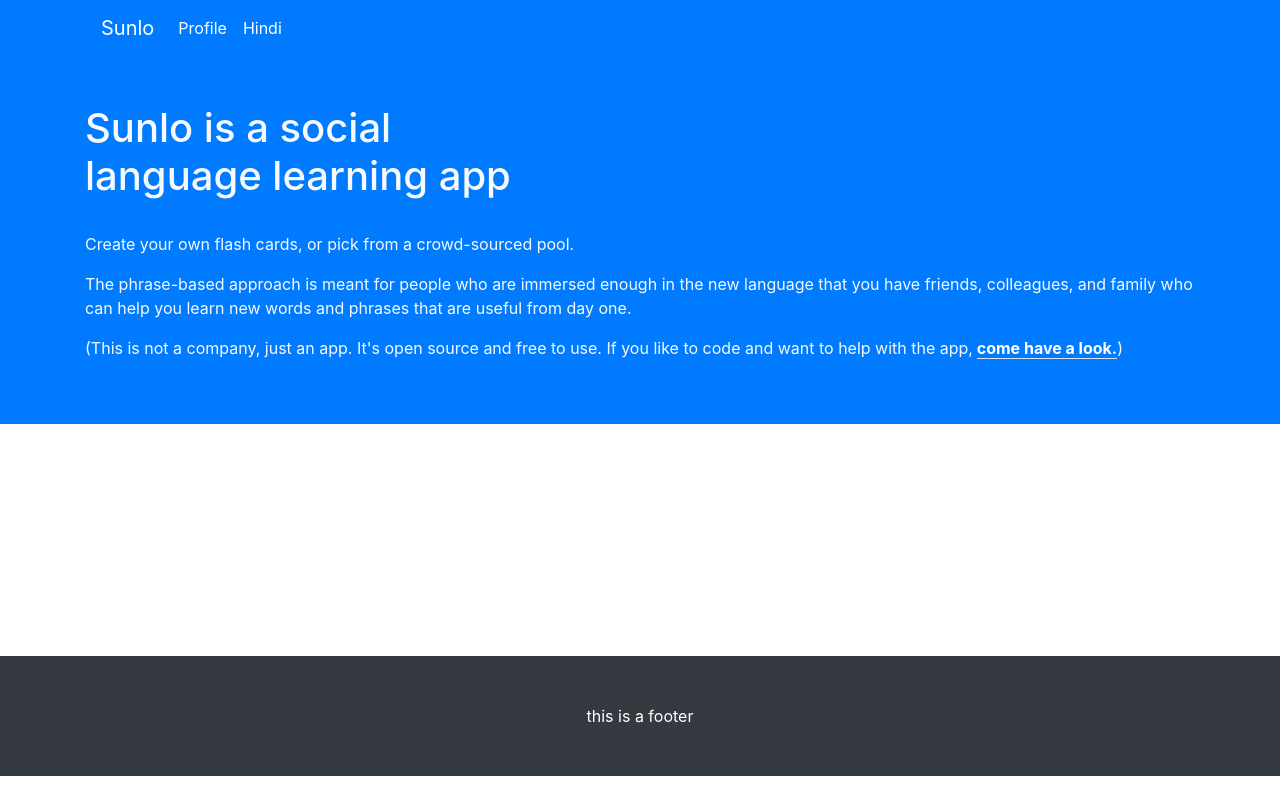
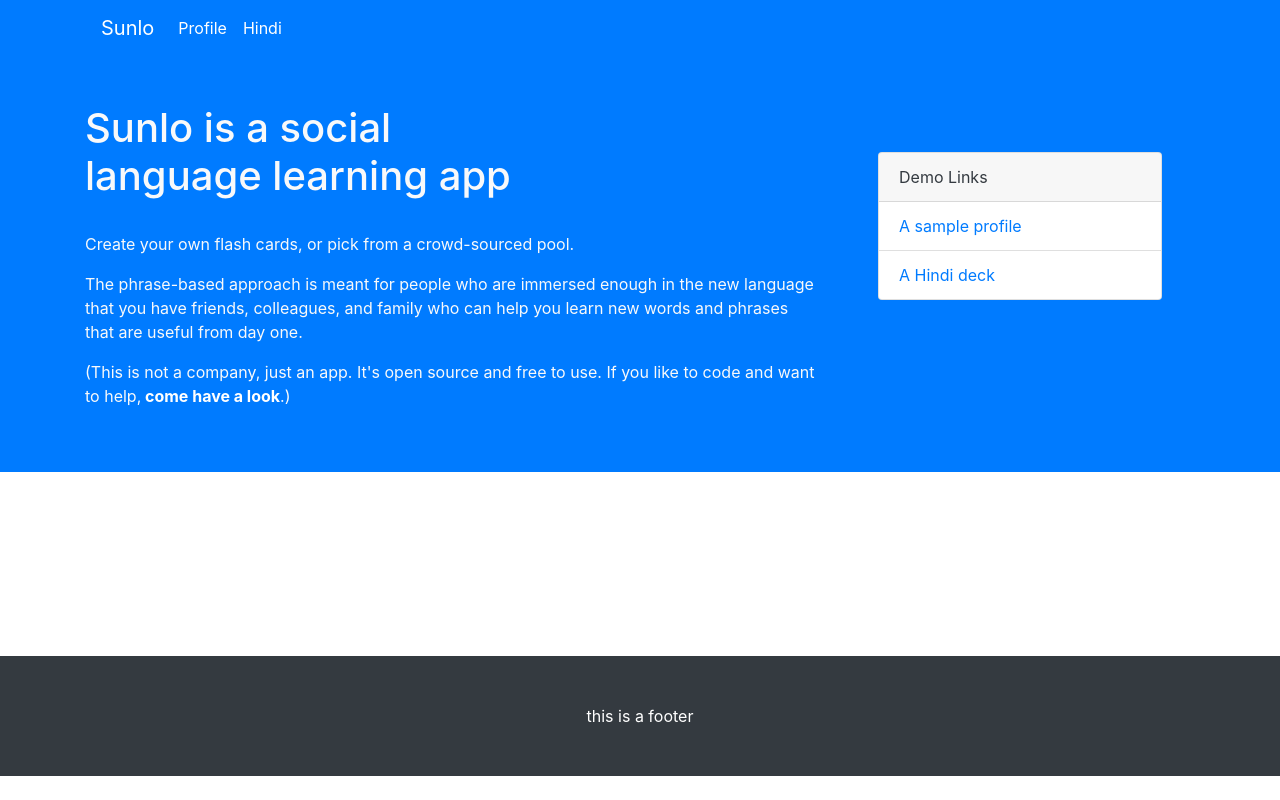
Before and after one commit to michaelsnook/react-sunlo, a React (Create React App) app: page / in a window 1280 px wide. Built offline with nearby package versions, Linux system fonts and the light colour scheme.

Commit message:
Spruce up the Welcome page

```diff
--- a/src/components/Navbar.js
+++ b/src/components/Navbar.js
@@ -1,5 +1,5 @@
 import React from 'react';
-import { BrowserRouter as Route, Link } from 'react-router-dom'
+import { BrowserRouter as Route, Link } from 'react-router-dom';
 
 const Navbar = () => (
   <nav className="bg-primary text-white">
--- a/src/screens/Welcome.js
+++ b/src/screens/Welcome.js
@@ -1,4 +1,5 @@
 import React, { Component } from 'react';
+import { BrowserRouter as Route, Link } from 'react-router-dom';
 
 class Welcome extends Component {
   constructor(props) {
@@ -12,15 +13,34 @@ class Welcome extends Component {
     return(
       <div className="bg-primary w-100 text-light">
         <div className="container py-5">
+          <div className="row">
+            <div className="col">
               <h1>Sunlo is a social<br />language learning app</h1>
               <br />
               <p>Create your own flash cards, or pick from a crowd-sourced pool.</p>
               <p>The phrase-based approach is meant for people who are immersed enough
               in the new language that you have friends, colleagues, and family who can
               help you learn new words and phrases that are useful from day one.</p>
-          <p>(This is not a company, just an app. It's open source and free to use.
-            If you like to code and want to help with the app,
-            <strong> <a className="text-white border-bottom" href="https://github.com/michaelsnook/react-sunlo">come have a look.</a></strong>)</p>
+              <p>
+                (This is not a company, just an app. It's open source and free to use.
+                If you like to code and want to help,
+                <a className="text-white font-weight-bold" href="//github.com/michaelsnook/react-sunlo"> come have a look</a>
+                .)
+              </p>
+            </div>
+            <div className="col-md-4 p-5">
+              <div className="card text-dark">
+                <div className="card-header">
+                  Demo Links
+                </div>
+                <ul className="list-group list-group-flush">
+                  <li className="list-group-item"><Link to={`/profile`}>A sample profile</Link></li>
+                  <li className="list-group-item"><Link to={`/deck/Hindi`}>A Hindi deck</Link></li>
+                </ul>
+              </div>
+            </div>
+          </div>
+
         </div>
       </div>
     );
```
Lines whose indentation alone changed are shown as unchanged.
